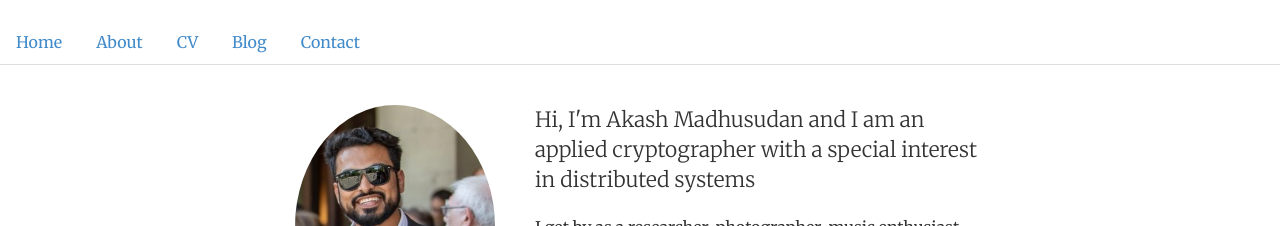
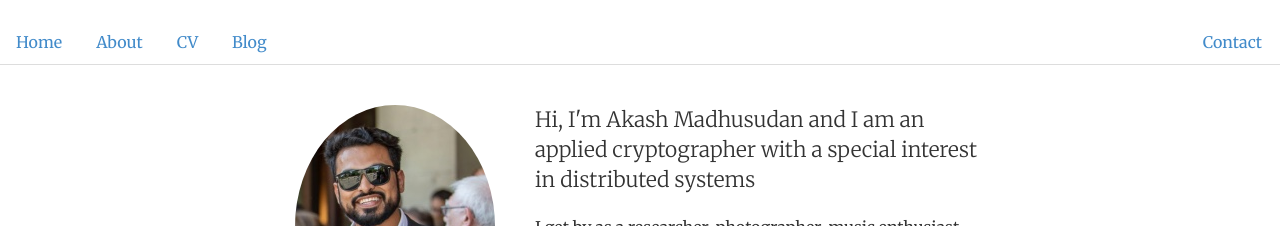
Before and after one commit to AkashMVerma/akashmadhusudan.github.io, a Jekyll site: the page built from index.html, in a window 1280 px wide. Shown: the top 226 px of the page. Built offline with Jekyll 4.4.1, drawn with Linux system fonts in a browser that asks for light colours.

Commit message:
Update default.html

```diff
--- a/_layouts/default.html
+++ b/_layouts/default.html
@@ -27,7 +27,7 @@
   			<li class="nav-item">
     			<a class="nav-link Blog" href="/blog">Blog</a>
   			</li>
-			<li class="nav-item">
+			<li class="nav-item pull-right">
     			<a class="nav-link Contact" href="/contact">Contact</a>
   			</li>
 		</ul>
```
